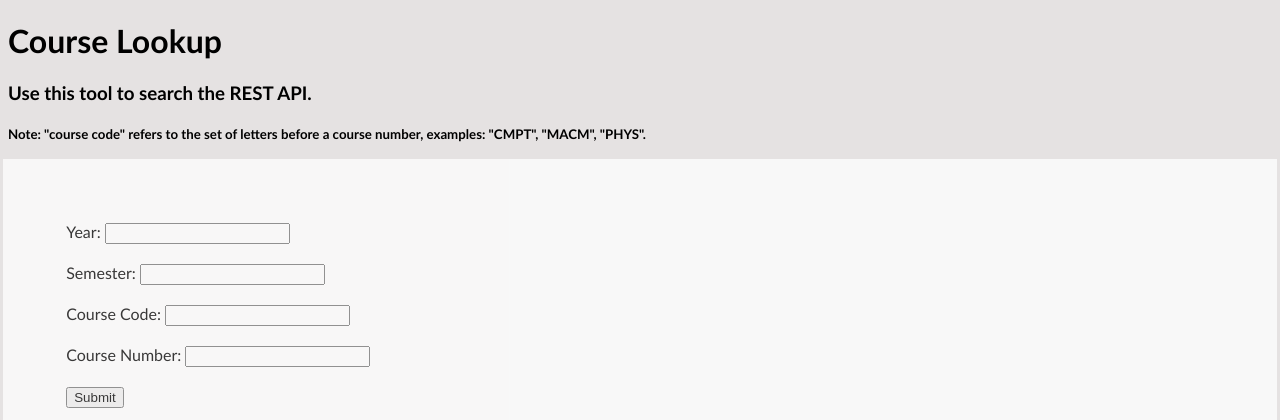
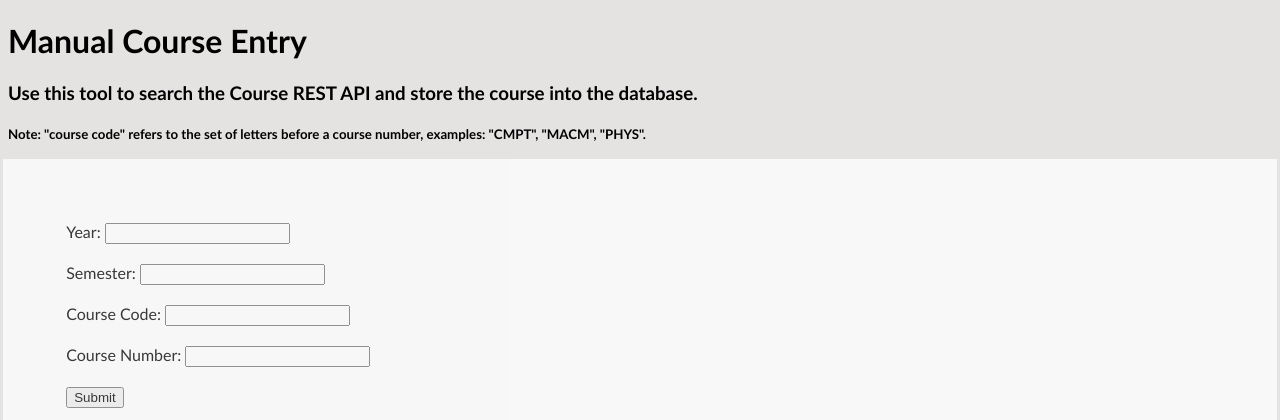
Before and after one commit to kca169/CourseMapper, a Django app: page /sfu_academic_api_parser/ in a window 1280 px wide. Shown: the top 420 px of the page. Run offline with Django 3.2, Linux system fonts and the light colour scheme; data that the repository does not hold is empty.

Commit message:
renamed directions.html to manual_input.html, as it is more reflective of its function

```diff
--- a/sfu_academic_api_parser/templates/sfu_academic_api_parser/directions.html
+++ b/sfu_academic_api_parser/templates/sfu_academic_api_parser/manual_input.html
@@ -6,8 +6,8 @@
 
 <!-- Refs: [5], [6] -->
 
-<h1>Course Lookup</h1>
-<h3>Use this tool to search the REST API.</h3>
+<h1>Manual Course Entry</h1>
+<h3>Use this tool to search the Course REST API and store the course into the database.</h3>
 <h5>Note: "course code" refers to the set of letters before a course number, examples: "CMPT", "MACM", "PHYS".</h5>
 <form action="/sfu_academic_api_parser/" method="post">
     {% csrf_token %}
--- a/sfu_academic_api_parser/views.py
+++ b/sfu_academic_api_parser/views.py
@@ -46,11 +46,10 @@ def prereqs(request):
 
     #create a Course object from the parsed Json file (aka the dict 'data')
 
-    # this solution is cursed, but it seems to work
     # if the page has been initialized, and a field is blank, Django spits out an exception.
     # to solve this, we set the fields to a string with a single space ' ' if the field is blank, and if it isn't blank, the value itself.
 
-    if 'title' in data is not '':
+    if 'title' in data != '':
 
         course_data = Course(
             title=get_value("title"),
@@ -69,7 +68,7 @@ def prereqs(request):
 
     # print(course_data.title)   #debug
 
-    template = loader.get_template('sfu_academic_api_parser/directions.html')
+    template = loader.get_template('sfu_academic_api_parser/manual_input.html')
     # context = {'courses':courses,}            # old context when directly scraping from API
 
     if url.status_code != 200:
@@ -78,4 +77,4 @@ def prereqs(request):
     ## print(url.status_code) #debug
     ## print(url_raw)
     # return render(request, 'sfu_academic_api_parser/directions.html', context)    # previous return from when we directly scraped from API
-    return render(request, 'sfu_academic_api_parser/directions.html', new_context)
+    return render(request, 'sfu_academic_api_parser/manual_input.html', new_context)
```
Also changed, not shown: db.sqlite3.
